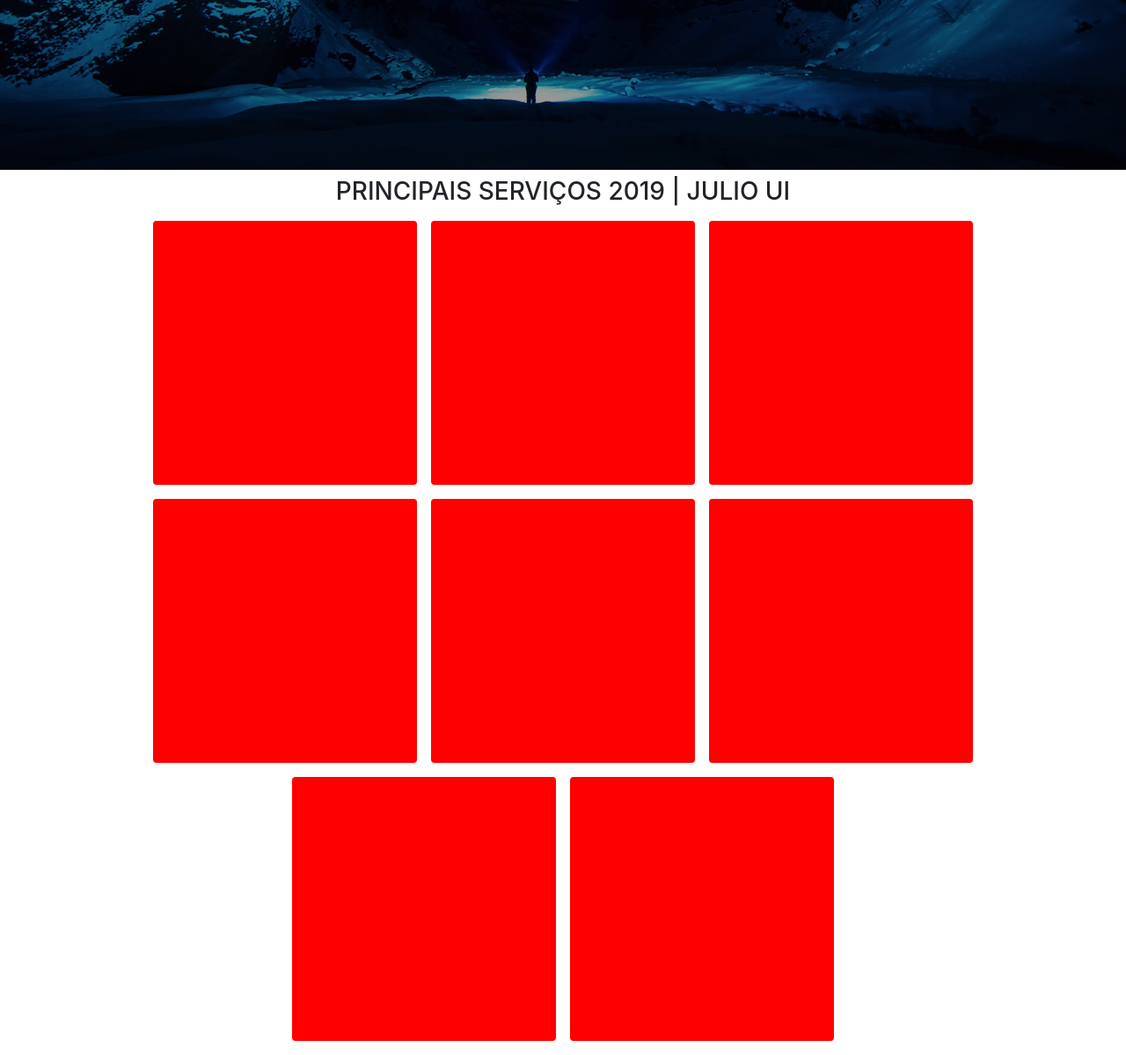
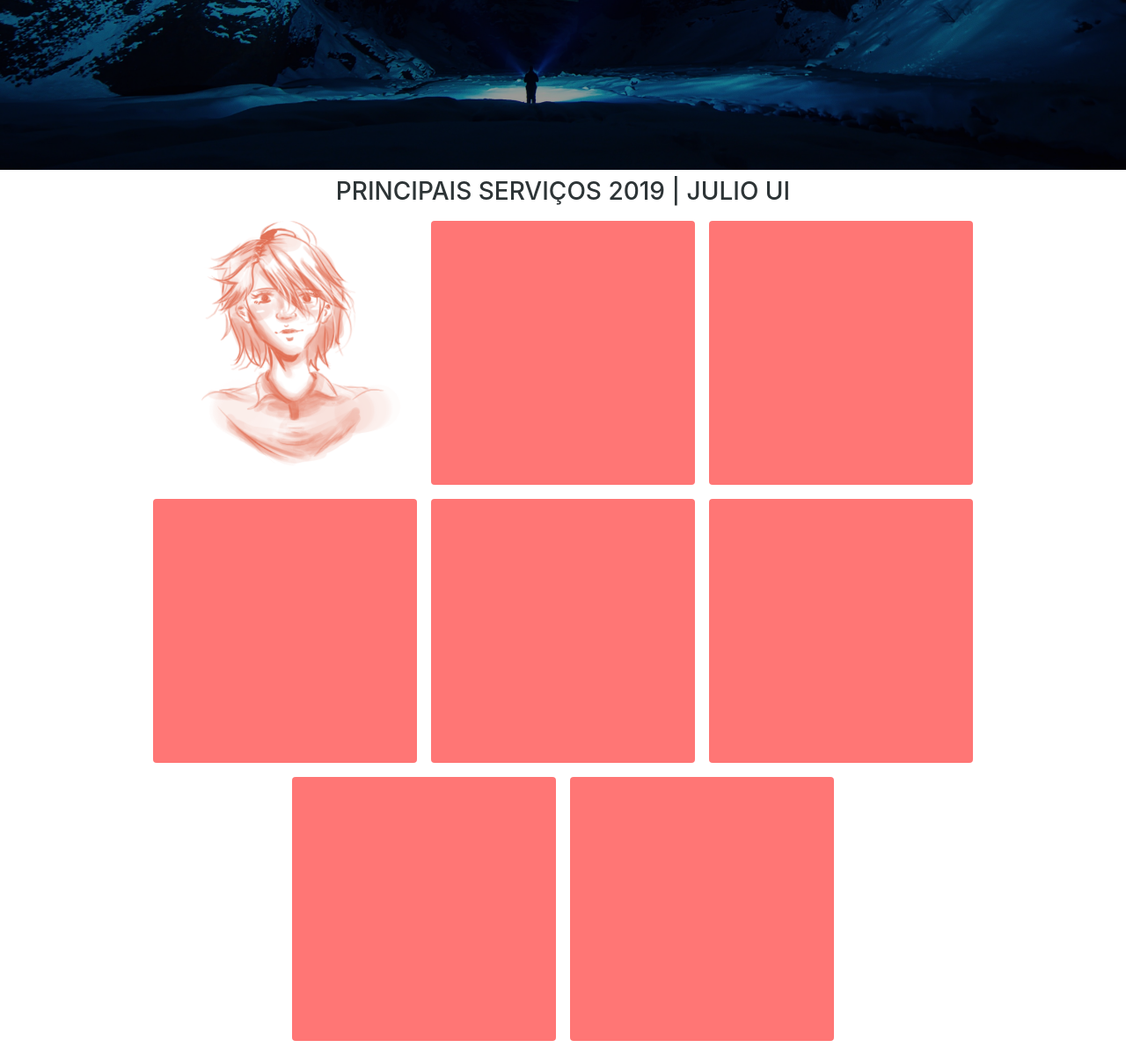
Before and after one commit to JulioFrontEnd/PHP-Itego, a PHP site: page / in a window 1280 px wide. Shown: the part 663-1862 px from the top of the page at 88% size. Run offline with PHP 8.4, Linux system fonts and the light colour scheme.

Commit message:
Luta das transições

```diff
--- a/estilo.css
+++ b/estilo.css
@@ -54,6 +54,38 @@ body, html {
 
 }
 
+.img-1{
+	background-size: 100%;
+	background-image: url("draw.png");
+	background-repeat: no-repeat;
+}
+
+.image-bg{
+	position: relative;
+}
+
+.p-image{
+	position: absolute;
+	top: 0;
+	left: 0;
+	color: #dfe6e9;
+	z-index: 100;
+	display: flex;
+	justify-content: center;
+	align-items: center;
+	transition: opacity .5s;
+	width: 100%;
+	height: 100%;
+	cursor: pointer;
+	background: rgba(0,0,0,0.8);
+	opacity: 0;
+}
+
+
+.image-bg:hover .p-image{
+	opacity: 1;
+}
+
 @media (max-width: 768px) {
 	.title{
 		left: 40%;
--- a/footer.php
+++ b/footer.php
@@ -3,5 +3,7 @@
     <script src="https://code.jquery.com/jquery-3.3.1.slim.min.js" integrity="sha384-q8i/X+965DzO0rT7abK41JStQIAqVgRVzpbzo5smXKp4YfRvH+8abtTE1Pi6jizo" crossorigin="anonymous"></script>
     <script src="https://cdnjs.cloudflare.com/ajax/libs/popper.js/1.14.7/umd/popper.min.js" integrity="sha384-UO2eT0CpHqdSJQ6hJty5KVphtPhzWj9WO1clHTMGa3JDZwrnQq4sF86dIHNDz0W1" crossorigin="anonymous"></script>
     <script src="https://stackpath.bootstrapcdn.com/bootstrap/4.3.1/js/bootstrap.min.js" integrity="sha384-JjSmVgyd0p3pXB1rRibZUAYoIIy6OrQ6VrjIEaFf/nJGzIxFDsf4x0xIM+B07jRM" crossorigin="anonymous"></script>
+    <script>
+    </script>
   </body>
 </html>
--- a/index.php
+++ b/index.php
@@ -22,38 +22,38 @@
 </div>
 
 <div class="d-flex p-2 flex-column ">
-	<h3 class="col-12 text-center">PRINCIPAIS SERVIÇOS 2019 | JULIO UI</h3>
+	<h3 class="col-12 text-center" style="color: #2d3436;">PRINCIPAIS SERVIÇOS 2019 | JULIO UI</h3>
 	<div class="col-12 d-flex flex-wrap justify-content-center">
-		<div class="image-bg img-1 m-2 rounded" style="width: 300px; height: 300px; background-color: red;" >
-			<p class="lead" style="display: none;">WEBSITES</p>
+		<div class="image-bg img-1 m-2 rounded" style="width: 300px; height: 300px; background-color: #ff7675;" >
+			<p class="lead p-image">DESENHOS</p>
 		</div>
 
-		<div class="image-bg img-2 m-2 rounded" style="width: 300px; height: 300px; background-color: red;" >
-			<p class="lead" style="display: none;">WEBSITES</p>
+		<div class="image-bg img-2 m-2 rounded" style="width: 300px; height: 300px; background-color: #ff7675;" >
+			<p class="lead p-image">WEBSITES</p>
 		</div>
 
-		<div class="image-bg img-3 m-2 rounded" style="width: 300px; height: 300px; background-color: red;" >
-			<p class="lead" style="display: none;">WEBSITES</p>
+		<div class="image-bg img-3 m-2 rounded" style="width: 300px; height: 300px; background-color: #ff7675;" >
+			<p class="lead p-image">WEBSITES</p>
 		</div>
 
-		<div class="image-bg img-4 m-2 rounded" style="width: 300px; height: 300px; background-color: red;" >
-			<p class="lead" style="display: none;">WEBSITES</p>
+		<div class="image-bg img-4 m-2 rounded" style="width: 300px; height: 300px; background-color: #ff7675;" >
+			<p class="lead p-image">WEBSITES</p>
 		</div>
 
-		<div class="image-bg img-5 m-2 rounded" style="width: 300px; height: 300px; background-color: red;" >
-			<p class="lead" style="display: none;">WEBSITES</p>
+		<div class="image-bg img-5 m-2 rounded" style="width: 300px; height: 300px; background-color: #ff7675;" >
+			<p class="lead p-image">WEBSITES</p>
 		</div>
 
-		<div class="image-bg img-6 m-2 rounded" style="width: 300px; height: 300px; background-color: red;" >
-			<p class="lead" style="display: none;">WEBSITES</p>
+		<div class="image-bg img-6 m-2 rounded" style="width: 300px; height: 300px; background-color: #ff7675;" >
+			<p class="lead p-image">WEBSITES</p>
 		</div>
 
-		<div class="image-bg img-7 m-2 rounded" style="width: 300px; height: 300px; background-color: red;" >
-			<p class="lead" style="display: none;">WEBSITES</p>
+		<div class="image-bg img-7 m-2 rounded" style="width: 300px; height: 300px; background-color: #ff7675;" >
+			<p class="lead p-image">WEBSITES</p>
 		</div>
 
-		<div class="image-bg img-8 m-2 rounded" style="width: 300px; height: 300px; background-color: red;" >
-			<p class="lead" style="display: none;">WEBSITES</p>
+		<div class="image-bg img-8 m-2 rounded" style="width: 300px; height: 300px; background-color: #ff7675;" >
+			<p class="lead p-image">WEBSITES</p>
 		</div>
 	</div>
 </div>
```
Also changed, not shown: draw.png (added).
